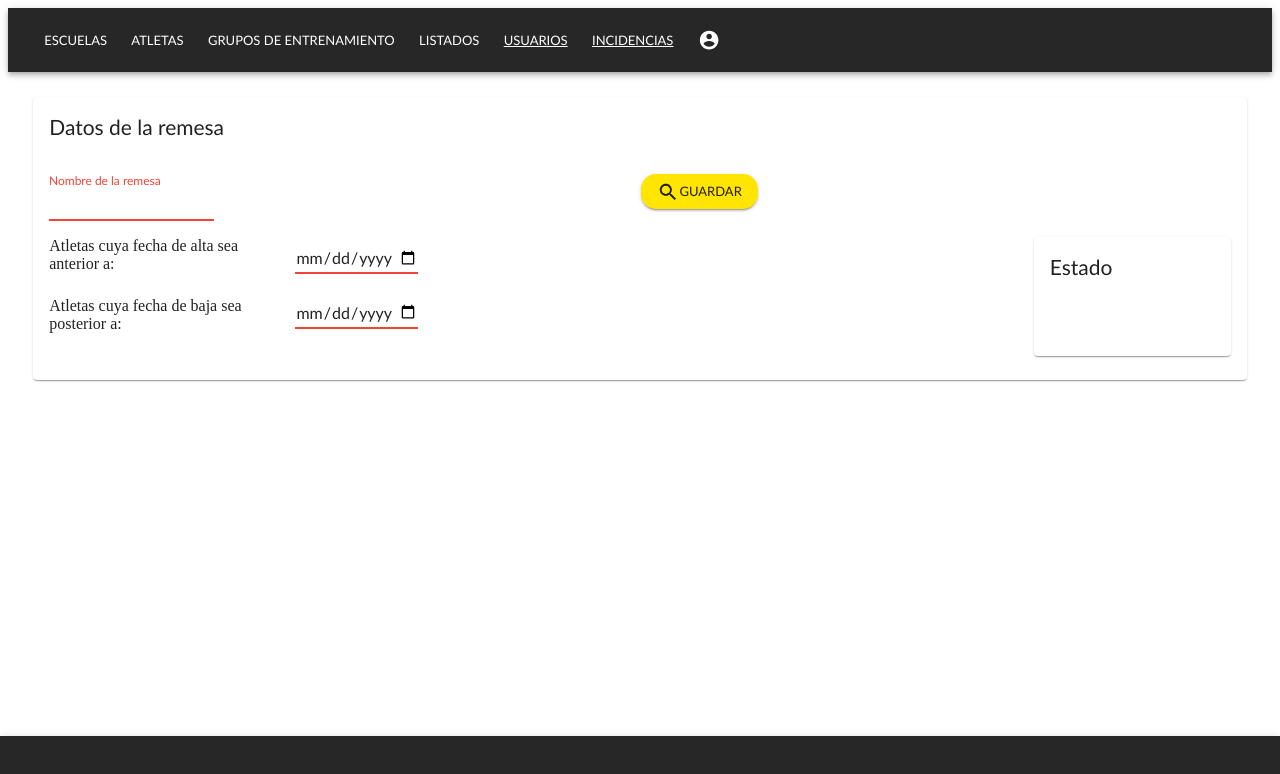
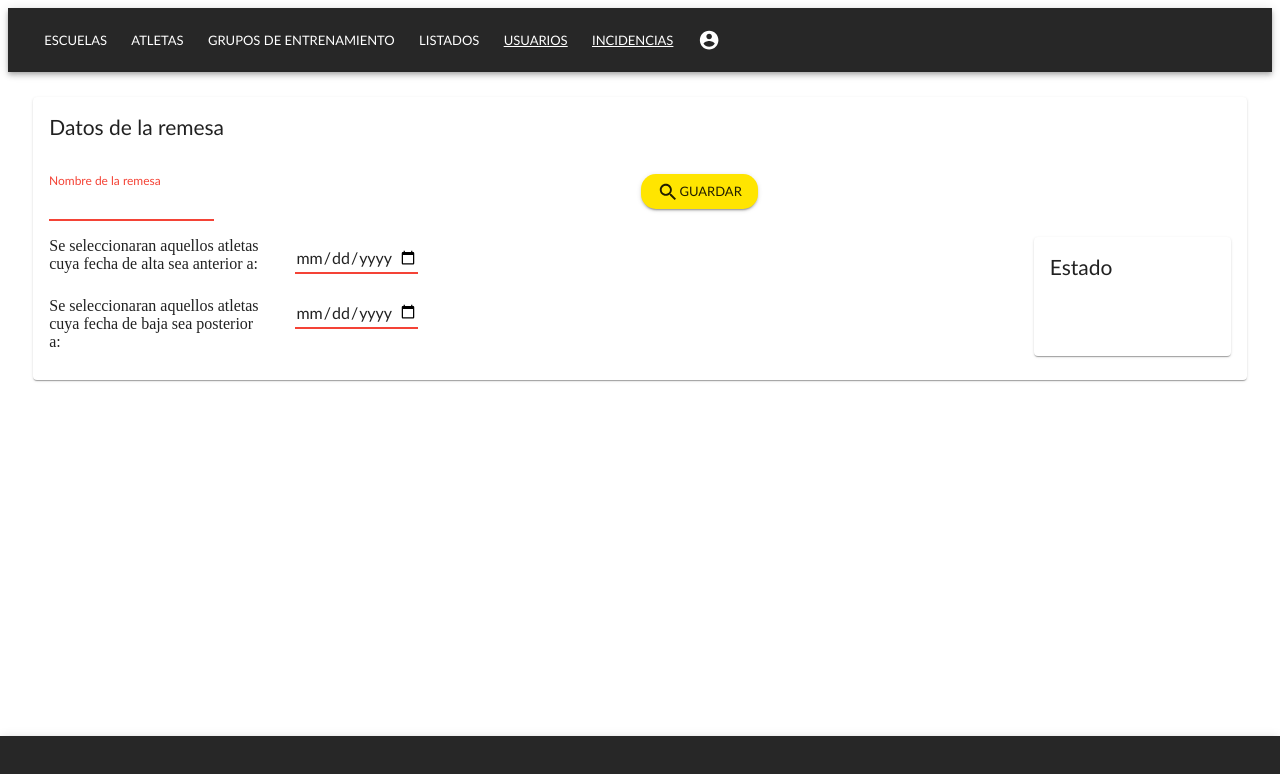
Before and after one commit to davher890/sprint-react, a React (Create React App) app: page /receipts in a window 1280 px wide. Shown: the top 774 px of the page. Built offline with nearby package versions, Linux system fonts and the light colour scheme; no server answers; sample sign-in values are in the browser's storage.

Commit message:
Update Receipt date descriptions.

```diff
--- a/src/app/components/receipts/ReceiptData.tsx
+++ b/src/app/components/receipts/ReceiptData.tsx
@@ -152,7 +152,7 @@ const NewReceiptForm: React.FC<any> = (props) => {
                                 <Grid container item direction="column" xs>
                                     <Grid container item xs spacing={4}>
                                         <Grid item xs={3}>
-                                            <span>Atletas cuya fecha de alta sea anterior a: </span>
+                                            <span>Se seleccionaran aquellos atletas cuya fecha de alta sea anterior a: </span>
                                         </Grid>
                                         <Grid item xs={1}>
                                             <TextField value={receipt.lastRegisterDate} margin="dense"
@@ -165,7 +165,7 @@ const NewReceiptForm: React.FC<any> = (props) => {
                                     </Grid>
                                     <Grid container item xs spacing={4}>
                                         <Grid item xs={3}>
-                                            <span>Atletas cuya fecha de baja sea posterior a: </span>
+                                            <span>Se seleccionaran aquellos atletas cuya fecha de baja sea posterior a: </span>
                                         </Grid>
                                         <Grid item xs={1}>
                                             <TextField value={receipt.lastUnregisterDate}
```
